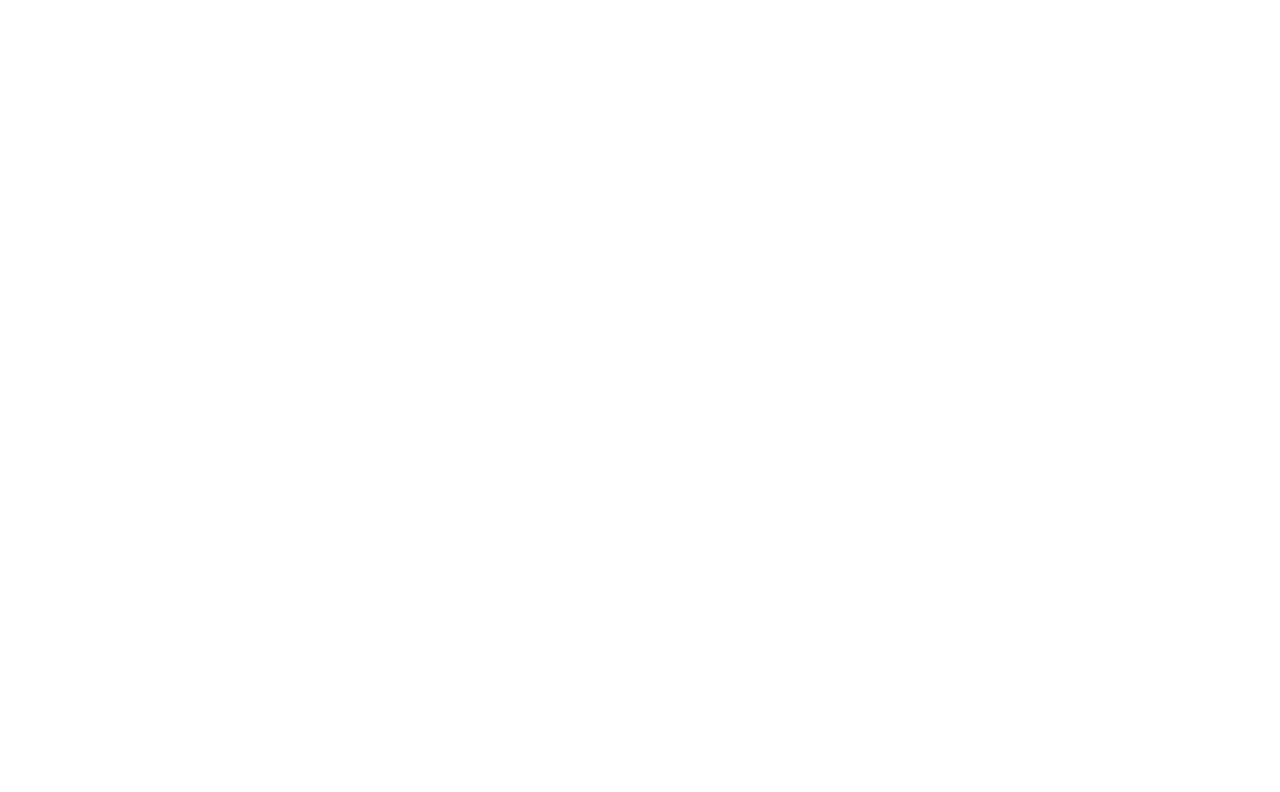
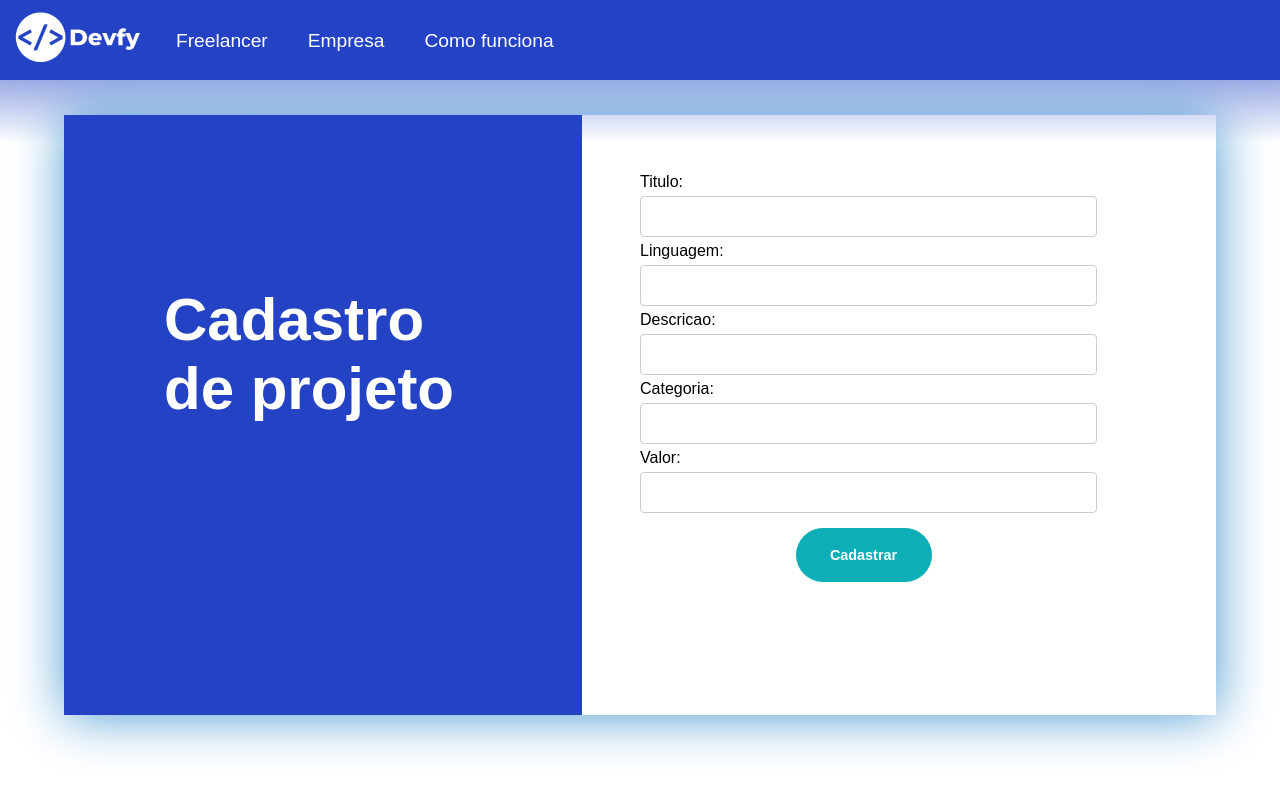
Before and after one commit to Natanista/devfy, a React (Create React App) app in the folder front-end/: page /cadastrar-projeto in a window 1280 px wide. Shown: the top 792 px of the page. Built offline with nearby package versions, Linux system fonts and the light colour scheme.

Commit message:
tela de cadastro de projeto

```diff
--- a/front-end/src/components/Botao2.jsx
+++ b/front-end/src/components/Botao2.jsx
@@ -3,7 +3,7 @@
 
 function BotaoVerde() {
   return (
-       <button  onClick="logar()" class="btn_green"> Logar </button>
+       <button type="submit" class="btn_green"> Logar </button>
   );
 }
 
--- a/front-end/src/html/css/login.css
+++ b/front-end/src/html/css/login.css
@@ -6,13 +6,23 @@
     -webkit-box-shadow: 1px 1px 50px 0px #4A99D3;
 }
 
+.content-tudo-add-project{
+    margin: 9% 0px 0px 5%;
+    display: flex;
+    width: 90%;
+    height: 600px;
+    -webkit-box-shadow: 1px 1px 50px 0px #4A99D3;
+}
+
+
 .cont-one{
     background-color:#2343C4;
     width: 50%;
 }
-.cont-one img{
+.cont-one h1{
     padding: 120px 100px 0px 100px;
-    width:300px;
+    color: white;
+    font-size: 60px;
 }
 .cont-two-login,
 .cont-two{
--- /dev/null
+++ b/front-end/src/pages/AddProject.jsx
@@ -0,0 +1,84 @@
+import React, { useState } from "react";
+import api from "../api";
+import Menu from "../components/Menu";
+import { useHistory } from 'react-router';
+import logoGrande from '../html/img/LogoGrande.png';
+import MenuLogado from "../components/MenuLogado";
+import BotaoVerde from "../components/Botao2";
+
+function Registrar() {
+
+  const [tituloDigitado, setTituloDigitado] = useState("");
+  const [linguagemDigitada, setLinguagemDigitada] = useState("");
+  const [descricaoDigitada, setDescricaoDigitada] = useState("");
+  const [categoriaDigitada, setCategoriaDigitada] = useState("");
+  const [valorDigitado, setValorDigitado] = useState("");
+
+
+  const history = useHistory();
+
+
+  function cadastrar(e) {
+    e.preventDefault();
+
+    api.post(`http://localhost:8080/devfy/projetos`, {
+      titulo: tituloDigitado,
+      linguagem: linguagemDigitada,
+      descricao: descricaoDigitada,
+      categoria: categoriaDigitada,
+      valor: valorDigitado,
+    }).then((resposta) => {
+      history.push("/dashboard")
+    }).catch((erro) => {
+      alert("Erro ao cadastrar projeto!")
+    });
+
+  }
+
+  return (
+    <div>
+      <MenuLogado />
+
+      <div class="content-tudo-add-project">
+        <div class="cont-one">
+          <h1>Cadastro de projeto</h1>
+        </div>
+        <div class="cont-two-login">
+
+          <form onSubmit={cadastrar}>
+            <label>
+              Titulo: <br />
+              <input class="input_info" type="text" onChange={e => setTituloDigitado(e.target.value)} />
+            </label>
+            <br />
+            <label>
+              Linguagem: <br />
+              <input class="input_info" type="text" onChange={e => setLinguagemDigitada(e.target.value)} />
+            </label>
+            <br />
+            <label>
+              Descricao: <br />
+              <input class="input_info" type="text" onChange={e => setDescricaoDigitada(e.target.value)} />
+            </label>
+            <br />
+            <label>
+              Categoria: <br />
+              <input class="input_info" type="text" onChange={e => setCategoriaDigitada(e.target.value)} />
+            </label>
+            <br />
+            <label>
+              Valor: <br />
+              <input class="input_info" type="text" onChange={e => setValorDigitado(e.target.value)} />
+            </label>
+            <br />
+
+            <button type="submit" class="btn_green"> Cadastrar </button>
+
+          </form>
+        </div>
+      </div>
+    </div>
+  );
+}
+
+export default Registrar;
--- a/front-end/src/rotas.js
+++ b/front-end/src/rotas.js
@@ -2,6 +2,8 @@
 import {BrowserRouter, Switch, Route} from 'react-router-dom'
 import PaginaInicial from './pages/PaginaInicial';
 import Dashboard from './pages/Dashboard';
+import AddProject from './pages/AddProject';
+import ProjectEditor from './pages/ProjectEditor';
 import Login from './pages/Login';
 import Registrar from './pages/Registrar';
 import DashboardEmpresa  from './pages/DashboardEmpresa';
@@ -19,6 +21,8 @@
                <Route exact path="/login" component={Login}/>
                <Route exact path="/registrar" component={Registrar}/>
                <Route exact path="/dashboardEmpresa" component={DashboardEmpresa}/>
+               <Route exact path="/cadastrar-projeto" component={AddProject} />
+               <Route exact path="/editar-projeto" component={ProjectEditor} />
             </Switch>
         </BrowserRouter>
     );
```
Also changed, not shown: front-end/src/pages/ProjectEditor.jsx (added), 2 other files (tests, documents, lock files or other folders).
